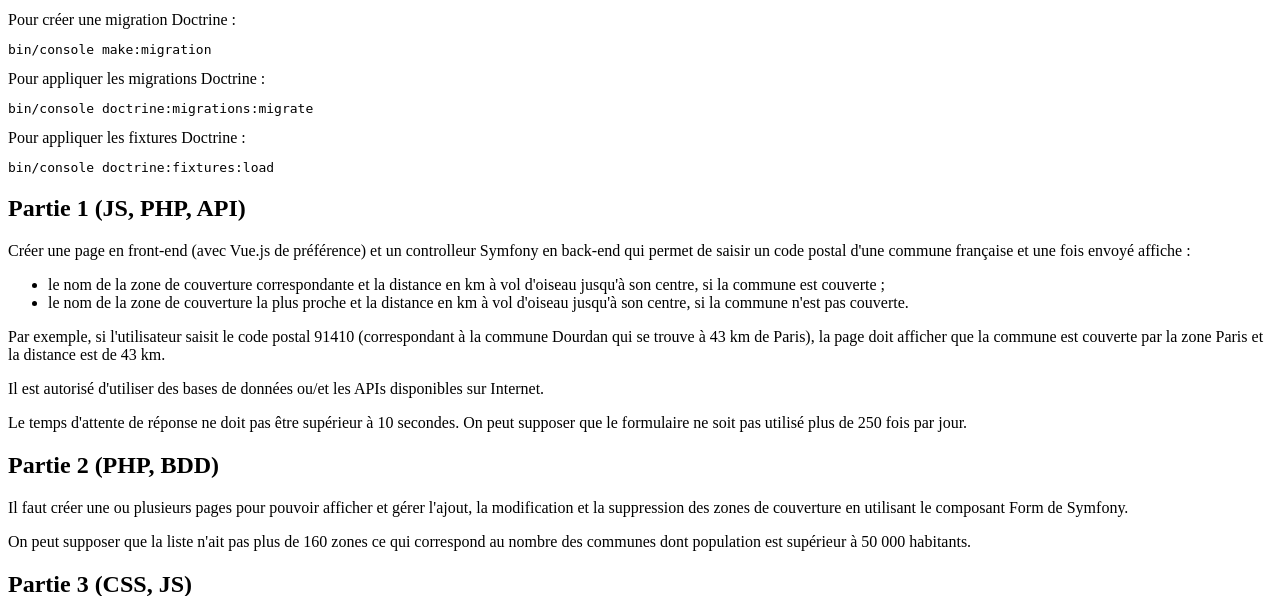
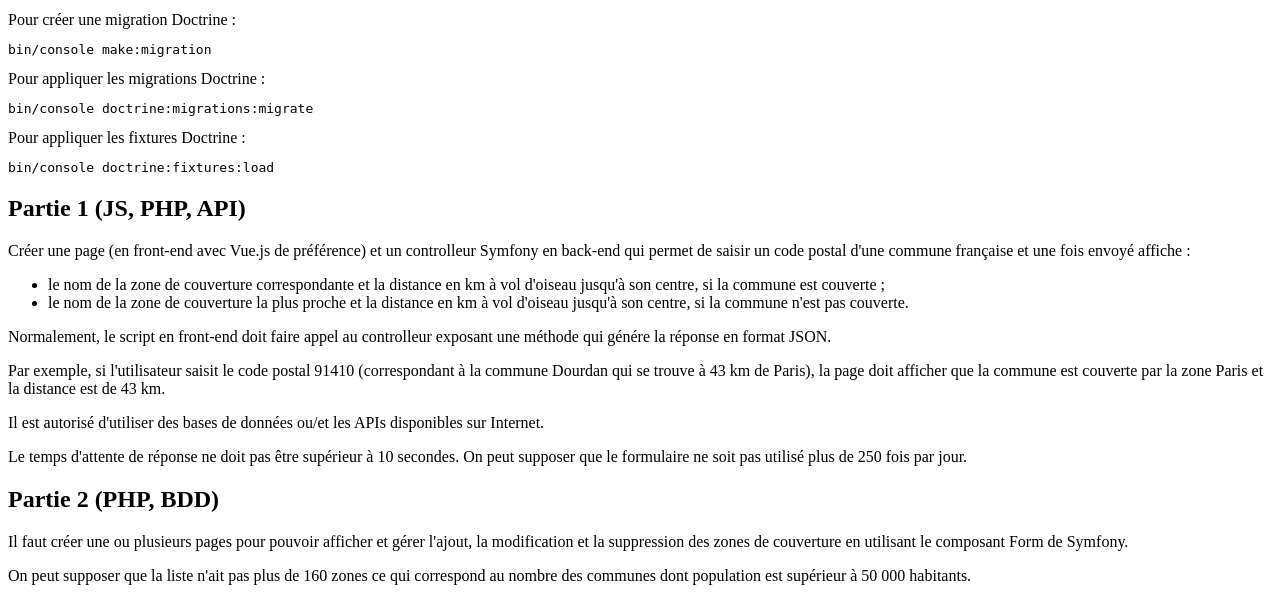
Before and after one commit to conciergerie-numerique/cn-dev-test, a Symfony app: template templates/home.html.twig in a window 1280 px wide; the page is wider, and only the part inside the window is pictured. Shown: the part 839-1435 px from the top of that part. Run offline with Twig, Linux system fonts and the light colour scheme; the template is opened without the code that fills it, so the values that code supplies are empty; some libraries are stand-ins or nearby versions.

Commit message:
adding details into part 1 task description

```diff
--- a/templates/home.html.twig
+++ b/templates/home.html.twig
@@ -69,7 +69,7 @@
 
             <h2 class="mt-4">Partie 1 (JS, PHP, API)</h2>
             <p>
-              Créer une page en front-end (avec Vue.js de préférence) et un controlleur Symfony en back-end
+              Créer une page (en front-end avec Vue.js de préférence) et un controlleur Symfony en back-end
               qui permet de saisir un code postal d'une commune française et une fois envoyé affiche :
             </p>
             <ul>
@@ -80,6 +80,10 @@
                 d'oiseau jusqu'à son centre, si la commune n'est pas couverte.
               </li>
             </ul>
+            <p>
+              Normalement, le script en front-end doit faire appel au controlleur exposant une méthode qui
+              génére la réponse en format JSON.
+            </p>
             <p>
               Par exemple, si l'utilisateur saisit le code postal 91410 (correspondant à la commune Dourdan qui se trouve à
               43 km de Paris), la page doit afficher que la commune est couverte par la zone Paris et la distance est de
```
